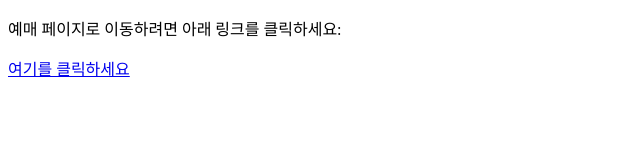
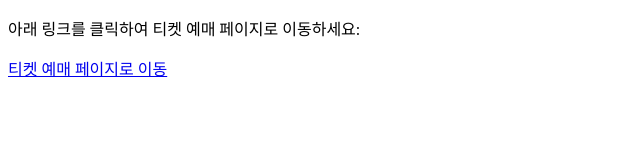
Before and after one commit to bkae09/tlicnk2, a plain HTML site: page middle.html in a window 1280 px wide. Shown: the whole page, without its empty margins (0-640 px from the left). Drawn offline with Linux system fonts and the light colour scheme.

Commit message:
Update middle.html

```diff
--- a/middle.html
+++ b/middle.html
@@ -1,10 +1,10 @@
 <!DOCTYPE html>
 <html>
   <head>
-    <title>예매 페이지로 이동</title>
+    <title>티켓 예매로 이동</title>
   </head>
   <body>
-    <p>예매 페이지로 이동하려면 아래 링크를 클릭하세요:</p>
-    <a href="https://www.ticketlink.co.kr/reserve/plan/schedule/136290014?menuIndex=reserve" target="_blank">여기를 클릭하세요</a>
+    <p>아래 링크를 클릭하여 티켓 예매 페이지로 이동하세요:</p>
+    <a href="https://www.ticketlink.co.kr/reserve/plan/schedule/136290014?menuIndex=reserve" target="_blank">티켓 예매 페이지로 이동</a>
   </body>
 </html>
```
